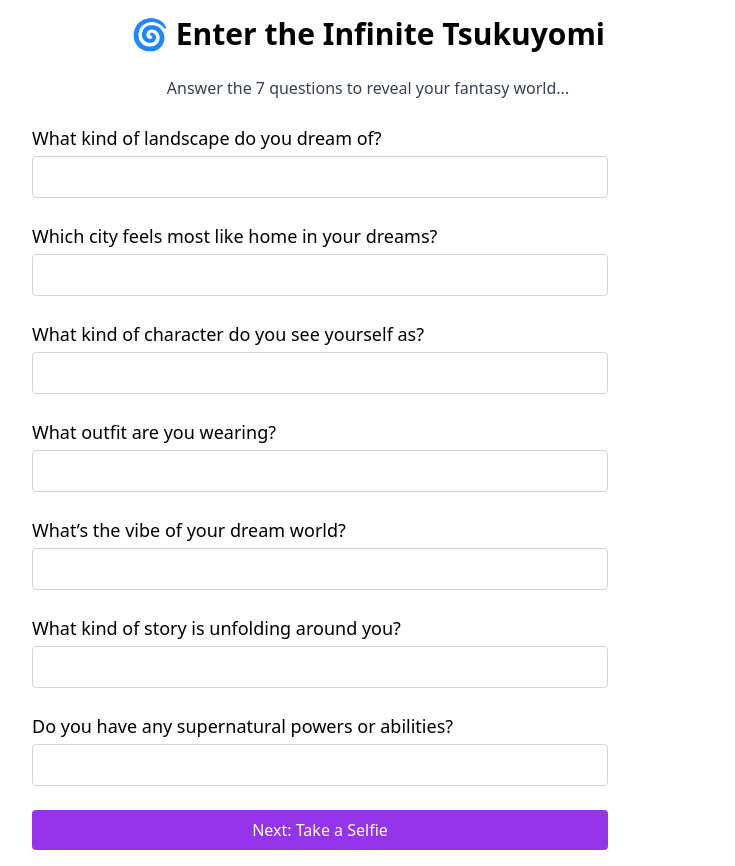
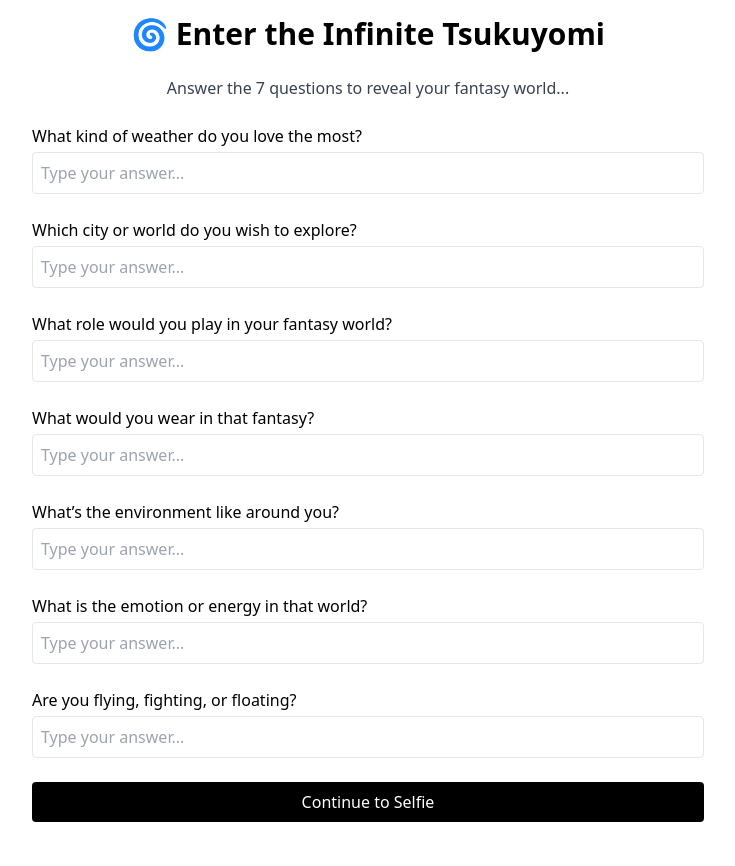
Before and after one commit to saifkazi25/IT129, a Next.js app: page / in a window 1280 px wide. Shown: the whole page, without its empty margins (272-1007 px from the left). After the commit the page ends 838 px from the top, so only its background shows below. Built offline with nearby package versions, Linux system fonts and the light colour scheme.

Commit message:
Update QuizForm.tsx

```diff
--- a/components/QuizForm.tsx
+++ b/components/QuizForm.tsx
@@ -4,13 +4,13 @@ import { useRouter } from "next/navigation";
 import { useState } from "react";
 
 const questions = [
-  "What kind of landscape do you dream of?",
-  "Which city feels most like home in your dreams?",
-  "What kind of character do you see yourself as?",
-  "What outfit are you wearing?",
-  "What’s the vibe of your dream world?",
-  "What kind of story is unfolding around you?",
-  "Do you have any supernatural powers or abilities?"
+  "What kind of weather do you love the most?",
+  "Which city or world do you wish to explore?",
+  "What role would you play in your fantasy world?",
+  "What would you wear in that fantasy?",
+  "What’s the environment like around you?",
+  "What is the emotion or energy in that world?",
+  "Are you flying, fighting, or floating?"
 ];
 
 export default function QuizForm() {
@@ -18,36 +18,42 @@ export default function QuizForm() {
   const router = useRouter();
 
   const handleChange = (index: number, value: string) => {
-    const updatedAnswers = [...answers];
-    updatedAnswers[index] = value;
-    setAnswers(updatedAnswers);
+    const updated = [...answers];
+    updated[index] = value;
+    setAnswers(updated);
   };
 
   const handleSubmit = (e: React.FormEvent) => {
     e.preventDefault();
+    if (answers.some((a) => !a)) {
+      alert("Please answer all questions");
+      return;
+    }
+
     localStorage.setItem("quizAnswers", JSON.stringify(answers));
     router.push("/selfie");
   };
 
   return (
-    <form onSubmit={handleSubmit} className="w-full max-w-xl space-y-6">
+    <form onSubmit={handleSubmit} className="space-y-6">
       {questions.map((q, i) => (
-        <div key={i}>
-          <label className="block mb-1 font-medium text-lg">{q}</label>
+        <div key={i} className="flex flex-col">
+          <label className="mb-1 font-medium">{q}</label>
           <input
             type="text"
             value={answers[i]}
             onChange={(e) => handleChange(i, e.target.value)}
+            className="border p-2 rounded"
+            placeholder="Type your answer..."
             required
-            className="w-full border border-gray-300 rounded px-3 py-2"
           />
         </div>
       ))}
       <button
         type="submit"
-        className="mt-4 w-full bg-purple-600 text-white py-2 px-4 rounded hover:bg-purple-700"
+        className="w-full bg-black text-white py-2 px-4 rounded hover:bg-gray-800"
       >
-        Next: Take a Selfie
+        Continue to Selfie
       </button>
     </form>
   );
```
